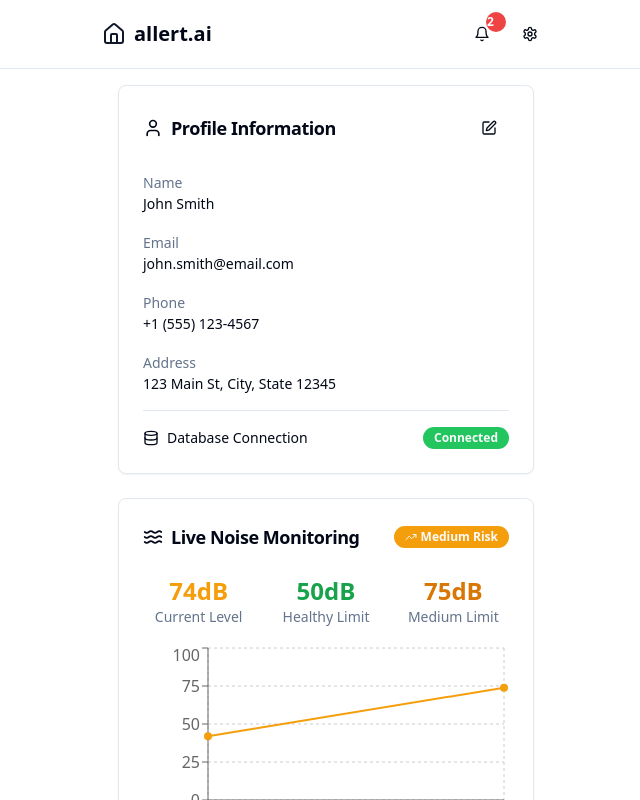
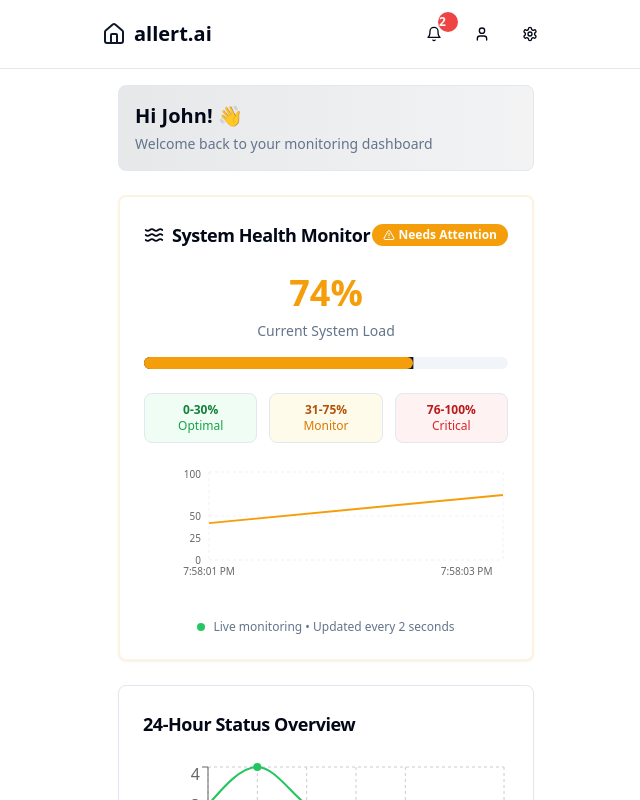
Before and after one commit to excitedmuck/machine-mate-smart-home, a React (Vite) app: page / in a window 1280 px wide. Shown: the top 800 px of the page, without its empty margins (314-954 px from the left). Built offline with nearby package versions, Linux system fonts and the light colour scheme.

Commit message:
Refactor UI and enhance noise monitoring
- Added personalized greeting.
- Implemented profile icon in the top right.
- Modified noise monitoring to use a range of categories.
- Improved overall UI aesthetics.

```diff
--- a/src/components/NoiseMonitoring.tsx
+++ b/src/components/NoiseMonitoring.tsx
@@ -1,8 +1,10 @@
+
 import React, { useState, useEffect } from 'react';
 import { Card, CardContent, CardHeader, CardTitle } from '@/components/ui/card';
 import { Badge } from '@/components/ui/badge';
+import { Progress } from '@/components/ui/progress';
 import { LineChart, Line, XAxis, YAxis, CartesianGrid, Tooltip, ResponsiveContainer } from 'recharts';
-import { Waves, TrendingUp, AlertTriangle, CheckCircle } from 'lucide-react';
+import { Waves, Shield, AlertTriangle, Zap } from 'lucide-react';
 
 interface NoiseData {
   timestamp: string;
@@ -11,25 +13,60 @@ interface NoiseData {
   deviceName: string;
 }
 
+type NoiseStatus = 'normal' | 'good' | 'fair' | 'concern' | 'critical' | 'faulty';
+
 interface NoiseHealth {
-  status: 'healthy' | 'medium' | 'fault';
+  status: NoiseStatus;
   level: number;
-  threshold: {
-    healthy: number;
-    medium: number;
-  };
+  statusText: string;
 }
 
 const NoiseMonitoring = () => {
   const [noiseData, setNoiseData] = useState<NoiseData[]>([]);
   const [currentHealth, setCurrentHealth] = useState<NoiseHealth>({
-    status: 'healthy',
+    status: 'normal',
     level: 42,
-    threshold: {
-      healthy: 50,
-      medium: 75
-    }
+    statusText: 'Optimal Performance'
   });
+
+  const getNoiseStatus = (level: number): { status: NoiseStatus; text: string; color: string; icon: any } => {
+    if (level <= 30) return {
+      status: 'normal',
+      text: 'Optimal Performance',
+      color: '#10b981',
+      icon: Shield
+    };
+    if (level <= 45) return {
+      status: 'good',
+      text: 'Good Condition',
+      color: '#22c55e',
+      icon: Shield
+    };
+    if (level <= 60) return {
+      status: 'fair',
+      text: 'Fair Condition',
+      color: '#84cc16',
+      icon: Waves
+    };
+    if (level <= 75) return {
+      status: 'concern',
+      text: 'Needs Attention',
+      color: '#f59e0b',
+      icon: AlertTriangle
+    };
+    if (level <= 90) return {
+      status: 'critical',
+      text: 'Critical Level',
+      color: '#f97316',
+      icon: Zap
+    };
+    return {
+      status: 'faulty',
+      text: 'System Fault',
+      color: '#ef4444',
+      icon: Zap
+    };
+  };
 
   // Simulate live streaming noise data
   useEffect(() => {
@@ -46,129 +83,132 @@ const NoiseMonitoring = () => {
 
       setNoiseData(prev => {
         const updated = [...prev, newDataPoint];
-        // Keep only last 20 data points
         return updated.slice(-20);
       });
 
-      // Update health status based on noise level
-      let status: 'healthy' | 'medium' | 'fault';
-      if (newLevel <= currentHealth.threshold.healthy) {
-        status = 'healthy';
-      } else if (newLevel <= currentHealth.threshold.medium) {
-        status = 'medium';
-      } else {
-        status = 'fault';
-      }
-
-      setCurrentHealth(prev => ({
-        ...prev,
-        status,
-        level: Math.round(newLevel)
-      }));
+      const statusInfo = getNoiseStatus(newLevel);
+      setCurrentHealth({
+        status: statusInfo.status,
+        level: Math.round(newLevel),
+        statusText: statusInfo.text
+      });
     }, 2000);
 
     return () => clearInterval(interval);
-  }, [currentHealth.threshold]);
+  }, []);
+
+  const currentStatusInfo = getNoiseStatus(currentHealth.level);
+  const StatusIcon = currentStatusInfo.icon;
 
   const getHealthBadge = () => {
-    switch (currentHealth.status) {
-      case 'healthy':
     return (
-          <Badge className="bg-green-500 flex items-center">
-            <CheckCircle className="h-3 w-3 mr-1" />
-            Healthy
+      <Badge
+        className="flex items-center text-white"
+        style={{ backgroundColor: currentStatusInfo.color }}
+      >
+        <StatusIcon className="h-3 w-3 mr-1" />
+        {currentHealth.statusText}
       </Badge>
     );
-      case 'medium':
-        return (
-          <Badge className="bg-amber-500 flex items-center">
-            <TrendingUp className="h-3 w-3 mr-1" />
-            Medium Risk
-          </Badge>
-        );
-      case 'fault':
-        return (
-          <Badge variant="destructive" className="flex items-center">
-            <AlertTriangle className="h-3 w-3 mr-1" />
-            At Fault
-          </Badge>
-        );
-    }
-  };
-
-  const getHealthColor = () => {
-    switch (currentHealth.status) {
-      case 'healthy': return '#22c55e';
-      case 'medium': return '#f59e0b';
-      case 'fault': return '#ef4444';
-    }
   };
 
   return (
-    <Card>
+    <Card className="border-2" style={{ borderColor: `${currentStatusInfo.color}20` }}>
       <CardHeader>
         <div className="flex items-center justify-between">
           <CardTitle className="text-lg flex items-center">
             <Waves className="h-5 w-5 mr-2" />
-            Live Noise Monitoring
+            System Health Monitor
           </CardTitle>
           {getHealthBadge()}
         </div>
       </CardHeader>
       <CardContent>
-        <div className="space-y-4">
-          {/* Current Status */}
-          <div className="grid grid-cols-3 gap-4 text-center">
-            <div>
-              <div className="text-2xl font-bold" style={{ color: getHealthColor() }}>
-                {currentHealth.level}dB
+        <div className="space-y-6">
+          {/* Current Level Display */}
+          <div className="text-center">
+            <div className="text-4xl font-bold mb-2" style={{ color: currentStatusInfo.color }}>
+              {currentHealth.level}%
             </div>
-              <div className="text-sm text-muted-foreground">Current Level</div>
+            <div className="text-sm text-muted-foreground mb-4">Current System Load</div>
+
+            {/* Progress Bar */}
+            <div className="relative">
+              <Progress
+                value={currentHealth.level}
+                className="h-3"
+                style={{
+                  background: 'hsl(var(--muted))',
+                }}
+              />
+              <div
+                className="absolute top-0 left-0 h-3 rounded-full transition-all duration-500"
+                style={{
+                  width: `${currentHealth.level}%`,
+                  backgroundColor: currentStatusInfo.color,
+                }}
+              />
             </div>
-            <div>
-              <div className="text-2xl font-bold text-green-600">
-                {currentHealth.threshold.healthy}dB
           </div>
-              <div className="text-sm text-muted-foreground">Healthy Limit</div>
+
+          {/* Status Indicators */}
+          <div className="grid grid-cols-3 gap-3 text-xs">
+            <div className="text-center p-2 bg-green-50 rounded-lg border">
+              <div className="font-semibold text-green-700">0-30%</div>
+              <div className="text-green-600">Optimal</div>
             </div>
-            <div>
-              <div className="text-2xl font-bold text-amber-600">
-                {currentHealth.threshold.medium}dB
+            <div className="text-center p-2 bg-amber-50 rounded-lg border">
+              <div className="font-semibold text-amber-700">31-75%</div>
+              <div className="text-amber-600">Monitor</div>
             </div>
-              <div className="text-sm text-muted-foreground">Medium Limit</div>
+            <div className="text-center p-2 bg-red-50 rounded-lg border">
+              <div className="font-semibold text-red-700">76-100%</div>
+              <div className="text-red-600">Critical</div>
             </div>
           </div>
 
           {/* Real-time Chart */}
-          <div className="h-48">
+          <div className="h-32">
             <ResponsiveContainer width="100%" height="100%">
               <LineChart data={noiseData}>
-                <CartesianGrid strokeDasharray="3 3" />
+                <CartesianGrid strokeDasharray="3 3" opacity={0.3} />
                 <XAxis
                   dataKey="timestamp"
                   tick={{ fontSize: 10 }}
-                  interval="preserveStartEnd"
+                  axisLine={false}
+                  tickLine={false}
                 />
-                <YAxis domain={[0, 100]} />
+                <YAxis
+                  domain={[0, 100]}
+                  tick={{ fontSize: 10 }}
+                  axisLine={false}
+                  tickLine={false}
+                />
                 <Tooltip
-                  formatter={(value: number) => [`${value}dB`, 'Noise Level']}
+                  formatter={(value: number) => [`${value}%`, 'System Load']}
                   labelFormatter={(label) => `Time: ${label}`}
+                  contentStyle={{
+                    backgroundColor: 'hsl(var(--card))',
+                    border: '1px solid hsl(var(--border))',
+                    borderRadius: '8px'
+                  }}
                 />
                 <Line
                   type="monotone"
                   dataKey="level"
-                  stroke={getHealthColor()}
+                  stroke={currentStatusInfo.color}
                   strokeWidth={2}
-                  dot={{ fill: getHealthColor(), r: 3 }}
-                  name="Noise Level"
+                  dot={false}
+                  name="System Load"
                 />
               </LineChart>
             </ResponsiveContainer>
           </div>
 
           {/* Connection Info */}
-          <div className="text-xs text-muted-foreground text-center">
-            Live data from sensor-001 • Updated every 2 seconds
+          <div className="text-xs text-muted-foreground text-center flex items-center justify-center space-x-2">
+            <div className="w-2 h-2 bg-green-500 rounded-full animate-pulse"></div>
+            <span>Live monitoring • Updated every 2 seconds</span>
           </div>
         </div>
       </CardContent>
--- /dev/null
+++ b/src/components/ProfileModal.tsx
@@ -0,0 +1,31 @@
+
+import React from 'react';
+import {
+  Dialog,
+  DialogContent,
+  DialogHeader,
+  DialogTitle,
+} from '@/components/ui/dialog';
+import Profile from './Profile';
+
+interface ProfileModalProps {
+  isOpen: boolean;
+  onClose: () => void;
+}
+
+const ProfileModal = ({ isOpen, onClose }: ProfileModalProps) => {
+  return (
+    <Dialog open={isOpen} onOpenChange={onClose}>
+      <DialogContent className="max-w-md">
+        <DialogHeader>
+          <DialogTitle>Profile Settings</DialogTitle>
+        </DialogHeader>
+        <div className="mt-4">
+          <Profile />
+        </div>
+      </DialogContent>
+    </Dialog>
+  );
+};
+
+export default ProfileModal;
--- a/src/components/ui/progress.tsx
+++ b/src/components/ui/progress.tsx
@@ -1,3 +1,4 @@
+
 import * as React from "react"
 import * as ProgressPrimitive from "@radix-ui/react-progress"
 
--- a/src/pages/Index.tsx
+++ b/src/pages/Index.tsx
@@ -3,13 +3,13 @@ import { Card, CardContent, CardHeader, CardTitle } from '@/components/ui/card';
 import { Button } from '@/components/ui/button';
 import { Badge } from '@/components/ui/badge';
 import { LineChart, Line, XAxis, YAxis, CartesianGrid, Tooltip, ResponsiveContainer } from 'recharts';
-import { Bell, Settings, Home, Thermometer, Plus, Calendar, BellOff } from 'lucide-react';
+import { Bell, Settings, Home, Thermometer, Plus, Calendar, BellOff, User } from 'lucide-react';
 import DeviceCard from '@/components/DeviceCard';
 import NotificationPanel from '@/components/NotificationPanel';
 import AddDeviceModal from '@/components/AddDeviceModal';
 import MaintenanceModal from '@/components/MaintenanceModal';
+import ProfileModal from '@/components/ProfileModal';
 import { useToast } from '@/hooks/use-toast';
-import Profile from '@/components/Profile';
 import NoiseMonitoring from '@/components/NoiseMonitoring';
 
 // Mock data for demonstration
@@ -107,6 +107,7 @@ const Index = () => {
   const [showNotifications, setShowNotifications] = useState(false);
   const [showAddDevice, setShowAddDevice] = useState(false);
   const [showMaintenance, setShowMaintenance] = useState(false);
+  const [showProfile, setShowProfile] = useState(false);
   const [selectedDevice, setSelectedDevice] = useState(null);
   const [isOnline, setIsOnline] = useState(true);
   const { toast } = useToast();
@@ -220,6 +221,14 @@ const Index = () => {
               )}
             </Button>
 
+            <Button
+              variant="ghost"
+              size="sm"
+              onClick={() => setShowProfile(true)}
+            >
+              <User className="h-5 w-5" />
+            </Button>
+
             <Button variant="ghost" size="sm">
               <Settings className="h-5 w-5" />
             </Button>
@@ -228,9 +237,10 @@ const Index = () => {
       </header>
 
       <main className="max-w-md mx-auto p-4 pb-20">
-        {/* Profile Information */}
-        <div className="mb-6">
-          <Profile />
+        {/* Personalized Greeting */}
+        <div className="mb-6 bg-gradient-to-r from-primary/10 to-primary/5 rounded-lg p-4 border">
+          <h2 className="text-xl font-semibold text-foreground mb-1">Hi John! 👋</h2>
+          <p className="text-sm text-muted-foreground">Welcome back to your monitoring dashboard</p>
         </div>
 
         {/* Live Noise Monitoring */}
@@ -355,6 +365,11 @@ const Index = () => {
         onClose={() => setShowMaintenance(false)}
         device={selectedDevice}
       />
+
+      <ProfileModal
+        isOpen={showProfile}
+        onClose={() => setShowProfile(false)}
+      />
     </div>
   );
 };
```
Lines whose indentation alone changed are shown as unchanged.
